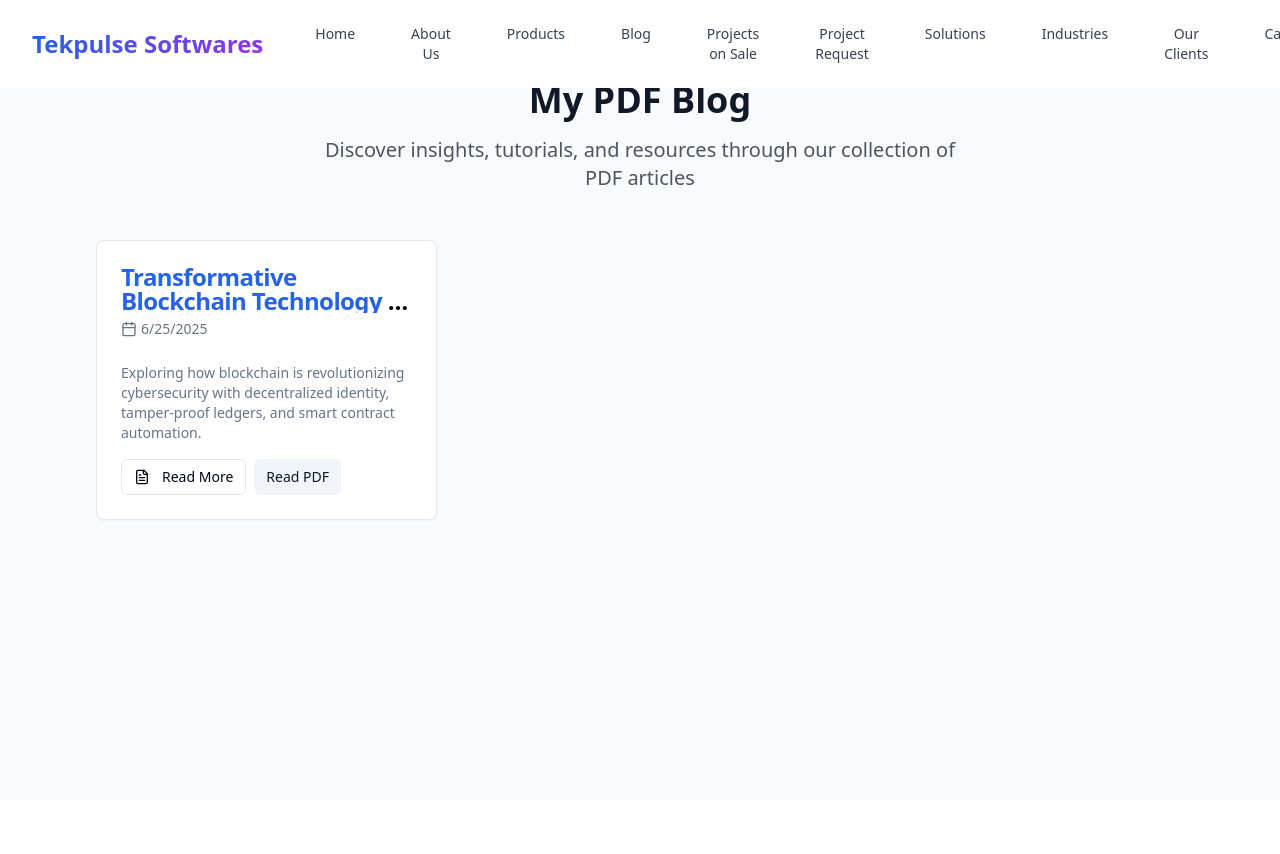
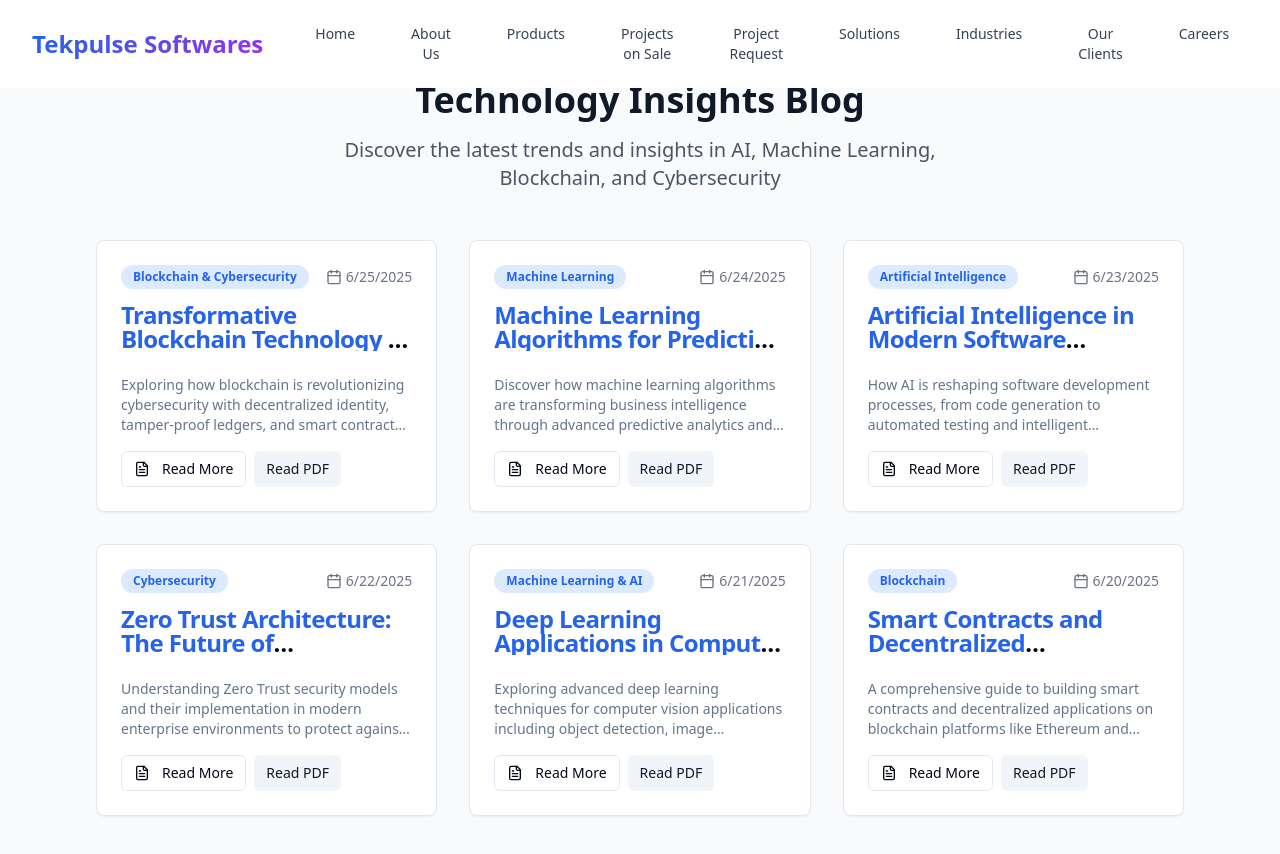
Before and after one commit to TEKPULSE-SOLUTIONS/tekpulse-web-profile-13, a React (Vite) app: page /blog in a window 1280 px wide. Shown: the top 854 px of the page. Before the commit the page ends 800 px from the top, so only its background shows below. Built offline with nearby package versions, Linux system fonts and the light colour scheme.

Commit message:
Remove blog link from navbar
Remove blog link from navigation bar and add it to quick links on the homepage. Generate blog pages for AI, machine learning, blockchain, and cybersecurity.

```diff
--- a/src/components/Footer.tsx
+++ b/src/components/Footer.tsx
@@ -1,4 +1,3 @@
-
 import React from 'react';
 import { Linkedin, Twitter, Facebook, Mail, Phone, MapPin } from 'lucide-react';
 
@@ -13,7 +12,7 @@ const Footer = () => {
   const companyLinks = [
     { label: 'About Us', action: () => scrollToSection('about') },
     { label: 'Careers', action: () => scrollToSection('careers') },
-    { label: 'Blog', action: () => console.log('Navigate to blog') },
+    { label: 'Blog', action: () => window.location.href = '/blog' },
     { label: 'News', action: () => console.log('Navigate to news') }
   ];
 
--- a/src/components/Navigation.tsx
+++ b/src/components/Navigation.tsx
@@ -40,7 +40,6 @@ const Navigation = () => {
     { label: 'Home', href: 'home' },
     { label: 'About Us', href: 'about' },
     { label: 'Products', href: '/products', isRoute: true },
-    { label: 'Blog', href: '/blog', isRoute: true },
     { label: 'Projects on Sale', href: '/projects-on-sale', isRoute: true },
     { label: 'Project Request', href: '/project-request', isRoute: true },
     { label: 'Solutions', href: 'solutions' },
--- a/src/pages/Blog.tsx
+++ b/src/pages/Blog.tsx
@@ -6,7 +6,7 @@ import { Card, CardContent, CardDescription, CardHeader, CardTitle } from '@/com
 import { Button } from '@/components/ui/button';
 import { Calendar, FileText } from 'lucide-react';
 
-// Mock data for blog posts (in a real app, this would come from a database)
+// Enhanced blog posts data with AI, ML, Blockchain, and Cybersecurity content
 const blogPosts = [
   {
     id: 1,
@@ -14,7 +14,53 @@ const blogPosts = [
     slug: "blockchain-cybersecurity",
     date: new Date().toLocaleDateString(),
     description: "Exploring how blockchain is revolutionizing cybersecurity with decentralized identity, tamper-proof ledgers, and smart contract automation.",
-    pdf_url: "https://www.w3.org/WAI/ER/tests/xhtml/testfiles/resources/pdf/dummy.pdf"
+    pdf_url: "https://www.w3.org/WAI/ER/tests/xhtml/testfiles/resources/pdf/dummy.pdf",
+    category: "Blockchain & Cybersecurity"
+  },
+  {
+    id: 2,
+    title: "Machine Learning Algorithms for Predictive Analytics in Business",
+    slug: "machine-learning-predictive-analytics",
+    date: new Date(Date.now() - 86400000).toLocaleDateString(),
+    description: "Discover how machine learning algorithms are transforming business intelligence through advanced predictive analytics and data-driven decision making.",
+    pdf_url: "https://www.w3.org/WAI/ER/tests/xhtml/testfiles/resources/pdf/dummy.pdf",
+    category: "Machine Learning"
+  },
+  {
+    id: 3,
+    title: "Artificial Intelligence in Modern Software Development",
+    slug: "ai-software-development",
+    date: new Date(Date.now() - 172800000).toLocaleDateString(),
+    description: "How AI is reshaping software development processes, from code generation to automated testing and intelligent debugging solutions.",
+    pdf_url: "https://www.w3.org/WAI/ER/tests/xhtml/testfiles/resources/pdf/dummy.pdf",
+    category: "Artificial Intelligence"
+  },
+  {
+    id: 4,
+    title: "Zero Trust Architecture: The Future of Cybersecurity",
+    slug: "zero-trust-cybersecurity",
+    date: new Date(Date.now() - 259200000).toLocaleDateString(),
+    description: "Understanding Zero Trust security models and their implementation in modern enterprise environments to protect against evolving cyber threats.",
+    pdf_url: "https://www.w3.org/WAI/ER/tests/xhtml/testfiles/resources/pdf/dummy.pdf",
+    category: "Cybersecurity"
+  },
+  {
+    id: 5,
+    title: "Deep Learning Applications in Computer Vision",
+    slug: "deep-learning-computer-vision",
+    date: new Date(Date.now() - 345600000).toLocaleDateString(),
+    description: "Exploring advanced deep learning techniques for computer vision applications including object detection, image recognition, and autonomous systems.",
+    pdf_url: "https://www.w3.org/WAI/ER/tests/xhtml/testfiles/resources/pdf/dummy.pdf",
+    category: "Machine Learning & AI"
+  },
+  {
+    id: 6,
+    title: "Smart Contracts and Decentralized Applications (DApps)",
+    slug: "smart-contracts-dapps",
+    date: new Date(Date.now() - 432000000).toLocaleDateString(),
+    description: "A comprehensive guide to building smart contracts and decentralized applications on blockchain platforms like Ethereum and Solana.",
+    pdf_url: "https://www.w3.org/WAI/ER/tests/xhtml/testfiles/resources/pdf/dummy.pdf",
+    category: "Blockchain"
   }
 ];
 
@@ -27,9 +73,9 @@ const Blog = () => {
         <div className="max-w-6xl mx-auto px-4 sm:px-6 lg:px-8">
           {/* Header */}
           <div className="text-center mb-12">
-            <h1 className="text-4xl font-bold text-gray-900 mb-4">My PDF Blog</h1>
+            <h1 className="text-4xl font-bold text-gray-900 mb-4">Technology Insights Blog</h1>
             <p className="text-xl text-gray-600 max-w-2xl mx-auto">
-              Discover insights, tutorials, and resources through our collection of PDF articles
+              Discover the latest trends and insights in AI, Machine Learning, Blockchain, and Cybersecurity
             </p>
           </div>
 
@@ -38,6 +84,15 @@ const Blog = () => {
             {blogPosts.map((post) => (
               <Card key={post.id} className="hover:shadow-lg transition-shadow duration-300">
                 <CardHeader>
+                  <div className="flex items-center justify-between mb-2">
+                    <span className="inline-block px-3 py-1 text-xs font-semibold text-blue-600 bg-blue-100 rounded-full">
+                      {post.category}
+                    </span>
+                    <div className="flex items-center text-sm text-gray-500">
+                      <Calendar className="h-4 w-4 mr-1" />
+                      {post.date}
+                    </div>
+                  </div>
                   <CardTitle className="line-clamp-2">
                     <Link
                       to={`/blog/${post.slug}`}
@@ -46,13 +101,9 @@ const Blog = () => {
                       {post.title}
                     </Link>
                   </CardTitle>
-                  <div className="flex items-center text-sm text-gray-500 mt-2">
-                    <Calendar className="h-4 w-4 mr-1" />
-                    {post.date}
-                  </div>
                 </CardHeader>
                 <CardContent>
-                  <CardDescription className="mb-4">
+                  <CardDescription className="mb-4 line-clamp-3">
                     {post.description}
                   </CardDescription>
                   <div className="flex gap-2">
--- a/src/pages/BlogDetail.tsx
+++ b/src/pages/BlogDetail.tsx
@@ -6,15 +6,61 @@ import { Button } from '@/components/ui/button';
 import { Card, CardContent, CardHeader, CardTitle } from '@/components/ui/card';
 import { Calendar, Download, ArrowLeft } from 'lucide-react';
 
-// Mock data for blog posts (in a real app, this would come from a database)
+// Enhanced blog posts data matching the Blog page
 const blogPosts = [
   {
     id: 1,
     title: "Transformative Blockchain Technology in the Cybersecurity Sector",
     slug: "blockchain-cybersecurity",
     date: new Date().toLocaleDateString(),
-    description: "Exploring how blockchain is revolutionizing cybersecurity with decentralized identity, tamper-proof ledgers, and smart contract automation.",
-    pdf_url: "https://www.w3.org/WAI/ER/tests/xhtml/testfiles/resources/pdf/dummy.pdf"
+    description: "Exploring how blockchain is revolutionizing cybersecurity with decentralized identity, tamper-proof ledgers, and smart contract automation. This comprehensive guide covers the intersection of blockchain technology and cybersecurity, examining how distributed ledger technology can enhance security protocols, prevent data breaches, and create more resilient digital infrastructures.",
+    pdf_url: "https://www.w3.org/WAI/ER/tests/xhtml/testfiles/resources/pdf/dummy.pdf",
+    category: "Blockchain & Cybersecurity"
+  },
+  {
+    id: 2,
+    title: "Machine Learning Algorithms for Predictive Analytics in Business",
+    slug: "machine-learning-predictive-analytics",
+    date: new Date(Date.now() - 86400000).toLocaleDateString(),
+    description: "Discover how machine learning algorithms are transforming business intelligence through advanced predictive analytics and data-driven decision making. Learn about regression models, classification algorithms, and neural networks that enable businesses to forecast trends, optimize operations, and gain competitive advantages through intelligent data analysis.",
+    pdf_url: "https://www.w3.org/WAI/ER/tests/xhtml/testfiles/resources/pdf/dummy.pdf",
+    category: "Machine Learning"
+  },
+  {
+    id: 3,
+    title: "Artificial Intelligence in Modern Software Development",
+    slug: "ai-software-development",
+    date: new Date(Date.now() - 172800000).toLocaleDateString(),
+    description: "How AI is reshaping software development processes, from code generation to automated testing and intelligent debugging solutions. Explore the latest AI-powered development tools, automated code review systems, and intelligent IDEs that are revolutionizing how developers write, test, and deploy software applications.",
+    pdf_url: "https://www.w3.org/WAI/ER/tests/xhtml/testfiles/resources/pdf/dummy.pdf",
+    category: "Artificial Intelligence"
+  },
+  {
+    id: 4,
+    title: "Zero Trust Architecture: The Future of Cybersecurity",
+    slug: "zero-trust-cybersecurity",
+    date: new Date(Date.now() - 259200000).toLocaleDateString(),
+    description: "Understanding Zero Trust security models and their implementation in modern enterprise environments to protect against evolving cyber threats. This detailed analysis covers the principles of 'never trust, always verify', micro-segmentation, and continuous authentication in building robust security frameworks.",
+    pdf_url: "https://www.w3.org/WAI/ER/tests/xhtml/testfiles/resources/pdf/dummy.pdf",
+    category: "Cybersecurity"
+  },
+  {
+    id: 5,
+    title: "Deep Learning Applications in Computer Vision",
+    slug: "deep-learning-computer-vision",
+    date: new Date(Date.now() - 345600000).toLocaleDateString(),
+    description: "Exploring advanced deep learning techniques for computer vision applications including object detection, image recognition, and autonomous systems. Dive into convolutional neural networks, transfer learning, and state-of-the-art architectures that enable machines to understand and interpret visual information with human-level accuracy.",
+    pdf_url: "https://www.w3.org/WAI/ER/tests/xhtml/testfiles/resources/pdf/dummy.pdf",
+    category: "Machine Learning & AI"
+  },
+  {
+    id: 6,
+    title: "Smart Contracts and Decentralized Applications (DApps)",
+    slug: "smart-contracts-dapps",
+    date: new Date(Date.now() - 432000000).toLocaleDateString(),
+    description: "A comprehensive guide to building smart contracts and decentralized applications on blockchain platforms like Ethereum and Solana. Learn about Solidity programming, gas optimization, security best practices, and the architecture of decentralized systems that are transforming traditional business models.",
+    pdf_url: "https://www.w3.org/WAI/ER/tests/xhtml/testfiles/resources/pdf/dummy.pdf",
+    category: "Blockchain"
   }
 ];
 
@@ -61,6 +107,11 @@ const BlogDetail = () => {
           {/* Post Header */}
           <Card className="mb-8">
             <CardHeader>
+              <div className="mb-4">
+                <span className="inline-block px-3 py-1 text-sm font-semibold text-blue-600 bg-blue-100 rounded-full">
+                  {post.category}
+                </span>
+              </div>
               <CardTitle className="text-3xl font-bold text-gray-900 mb-4">
                 {post.title}
               </CardTitle>
```
